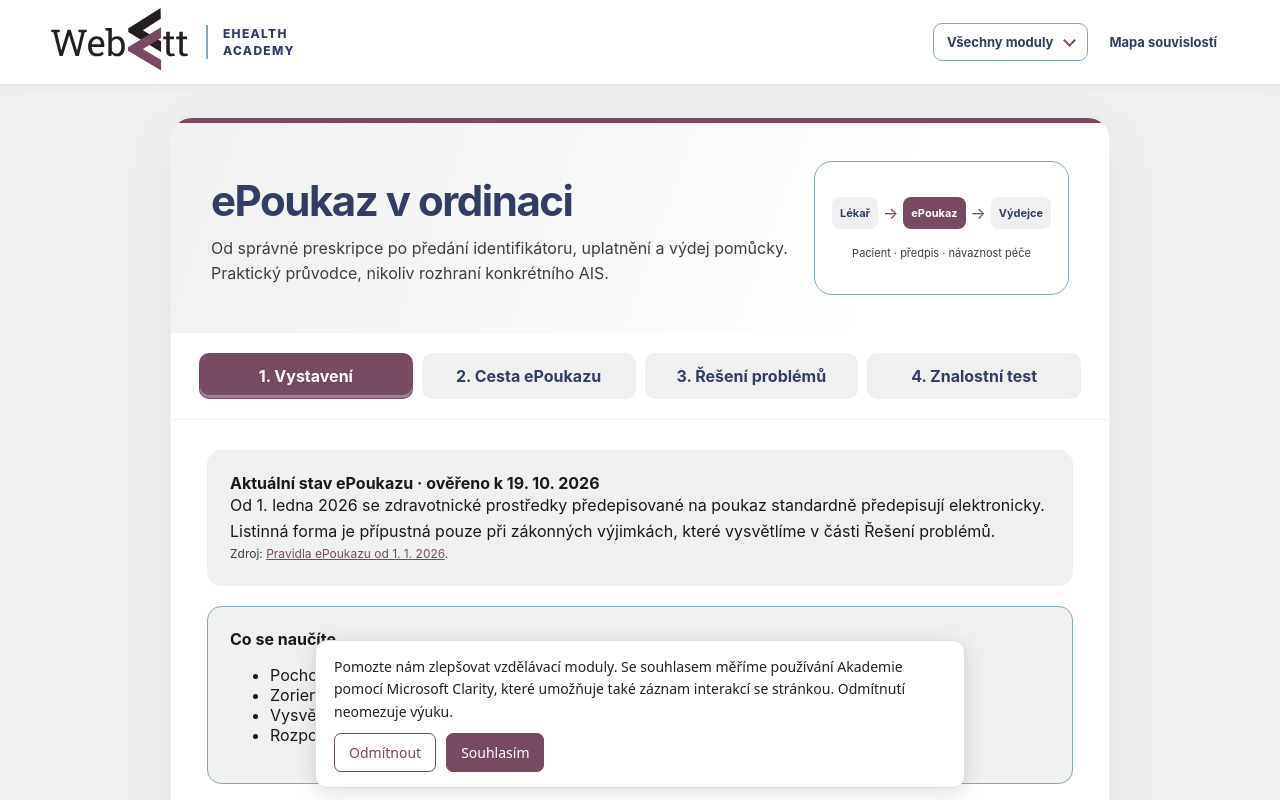
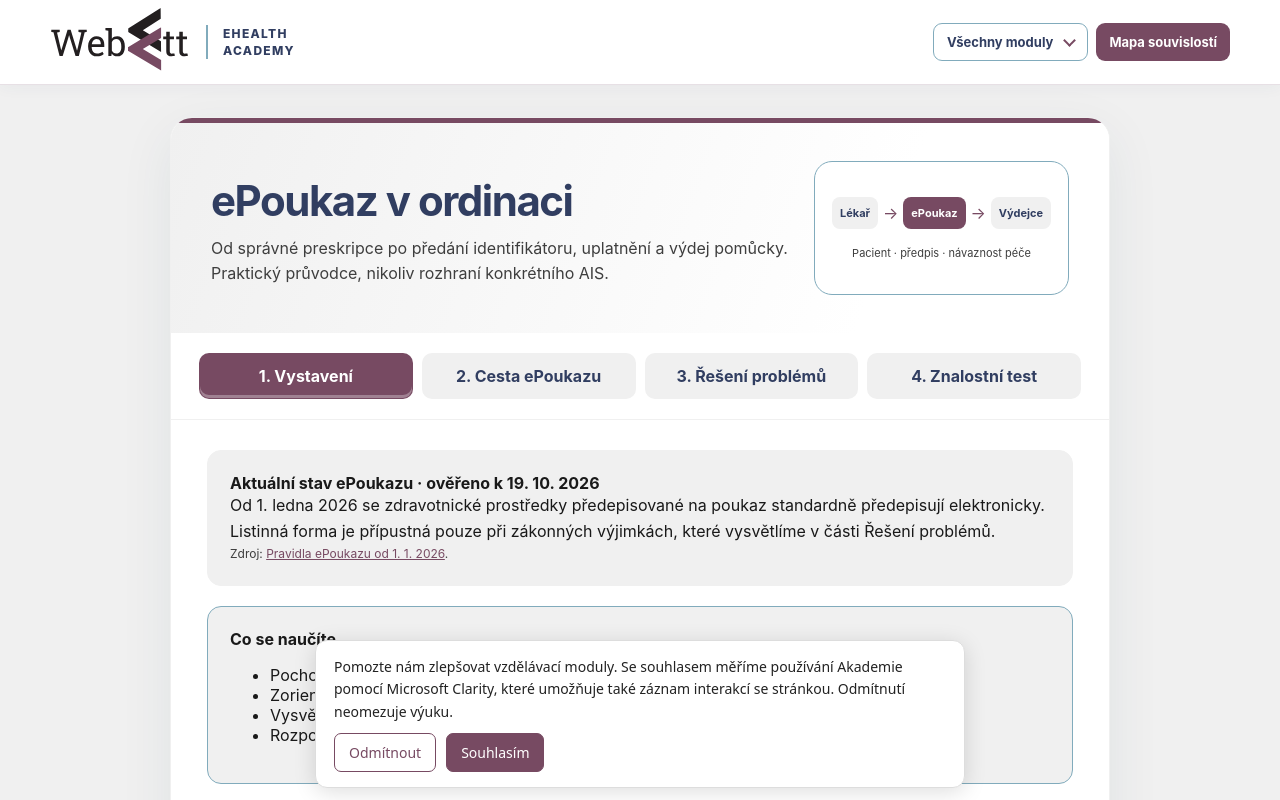
Before and after one commit to EttTer/ehealth-academy-epoukaz, a React (Vite) app: page / in a window 1280 px wide. Shown: the top 800 px of the page. Built offline with nearby package versions, Linux system fonts and the light colour scheme.

Commit message:
Style independent Mapa souvislostí navigation button consistently

```diff
--- a/src/styles.css
+++ b/src/styles.css
@@ -153,3 +153,9 @@ a{color:#774a62}
 .academyModuleDropdown summary{display:flex;align-items:center;justify-content:center;gap:12px;line-height:1.25;white-space:nowrap}
 .academyModuleDropdown summary::after{content:"";display:block;width:7px;height:7px;flex:0 0 7px;border-right:2px solid #774a62;border-bottom:2px solid #774a62;transform:translateY(-2px) rotate(45deg)}
 .academyModuleDropdown[open] summary::after{transform:translateY(2px) rotate(225deg)}
+
+/* Standalone map navigation – shared Webett Academy look */
+.academyMapButton{display:inline-flex!important;align-items:center;justify-content:center;min-height:38px;padding:8px 14px;border-radius:9px;background:#774a62!important;color:#fff!important;text-decoration:none!important;font-size:13px;font-weight:750;line-height:1.25;white-space:nowrap}
+.academyMapButton:hover{background:#613b50!important;color:#fff!important}
+.academyMapButton:focus-visible{outline:3px solid #81abbc;outline-offset:3px}
+@media(max-width:640px){.academyMapButton{min-height:34px;padding:7px 10px;font-size:12px}}
```
